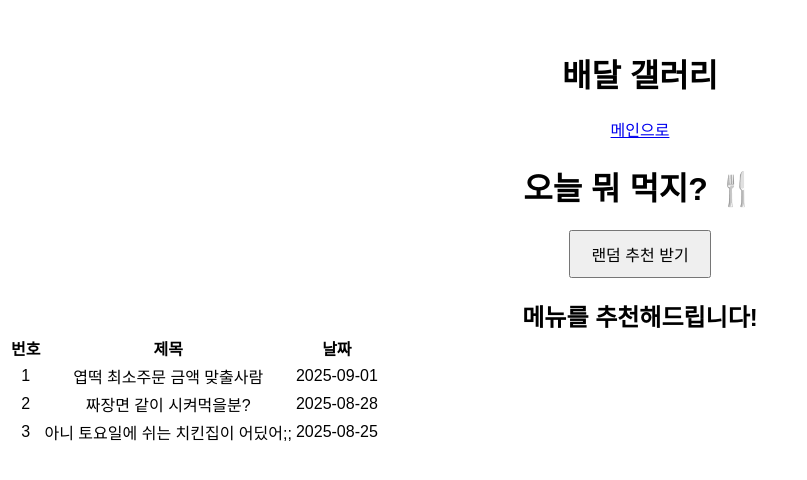
After one commit to tanhwanYT/KraftonJungleMiniProject, a Flask app: template miniproject/templates/Delivery.html in a window 1280 px wide. The commit adds this page. Shown: the top 480 px of the page, without its empty margins (0-807 px from the left). Run offline with Flask 3, Linux system fonts and the light colour scheme; the template is opened without the code that fills it, so the values that code supplies are empty.

Commit message:
쩌는 기능 추가

```diff
--- /dev/null
+++ b/miniproject/templates/Delivery.html
@@ -0,0 +1,98 @@
+<!DOCTYPE html>
+<html lang="ko">
+<head>
+  <meta charset="UTF-8">
+  <meta name="viewport" content="width=device-width, initial-scale=1.0">
+  <title>외식 갤러리 - Jungle Food</title>
+  <style>
+    body { font-family: Arial, sans-serif; text-align: center; margin-top: 50px; }
+    #menu { font-size: 24px; font-weight: bold; margin-top: 20px; }
+    button { padding: 10px 20px; font-size: 16px; cursor: pointer; }
+  </style>
+  <link rel="stylesheet" href="Delivery.css">
+</head>
+<body>
+  <header>
+    <h1>배달 갤러리</h1>
+    <a href="../main/main.html" class="back-btn">메인으로</a>
+  </header>
+
+  <h1>오늘 뭐 먹지? 🍴</h1>
+  <button onclick="recommendMenu()">랜덤 추천 받기</button>
+  <div id="menu">메뉴를 추천해드립니다!</div>
+
+  <script>
+    const menus = [
+      "프랭크버거",
+      "롯데리아",
+      "메가커피",
+      "짜장면",
+      "맘스터치",
+      "도미노피자",
+      "엽기떡볶이",
+      "김밥",
+      "덮밥",
+      "짬뽕",
+      "테토남쌀국수",
+      "이삭토스트",
+      "그냥 굶기",
+      "설빙",
+      "연어",
+      "명랑핫도그",
+      "BHC",
+      "BBQ",
+      "베스킨라빈스",
+      "던킨 도너츠",
+      "노랑 통닭",
+      "뚜레쥬르",
+      "감자탕",
+      "닭볶음탕",
+      "아구찜",
+      "공차",
+      "생고기",
+      "물회",
+      "회덮밥",
+      "국밥",
+      "풍선껌",
+      "칸쵸",
+      "규카츠"
+    ];
+
+    function recommendMenu() {
+      const randomIndex = Math.floor(Math.random() * menus.length);
+      const menu = menus[randomIndex];
+      document.getElementById("menu").innerText = "추천 메뉴: " + menu;
+    }
+  </script>
+
+  <main>
+
+    <table class="post-list">
+      <thead>
+        <tr>
+          <th>번호</th>
+          <th>제목</th>
+          <th>날짜</th>
+        </tr>
+      </thead>
+      <tbody>
+        <tr>
+          <td>1</td>
+          <td>엽떡 최소주문 금액 맞출사람</td>
+          <td>2025-09-01</td>
+        </tr>
+        <tr>
+          <td>2</td>
+          <td>짜장면 같이 시켜먹을분?</td>
+          <td>2025-08-28</td>
+        </tr>
+        <tr>
+          <td>3</td>
+          <td>아니 토요일에 쉬는 치킨집이 어딨어;;</td>
+          <td>2025-08-25</td>
+        </tr>
+      </tbody>
+    </table>
+  </main>
+</body>
+</html>
```
Also changed, not shown: miniproject/templates/Outside.html (+46 -0 lines).
